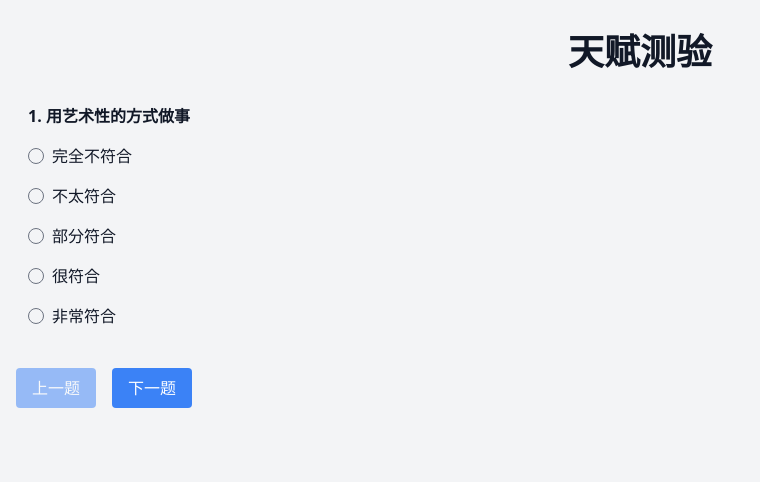
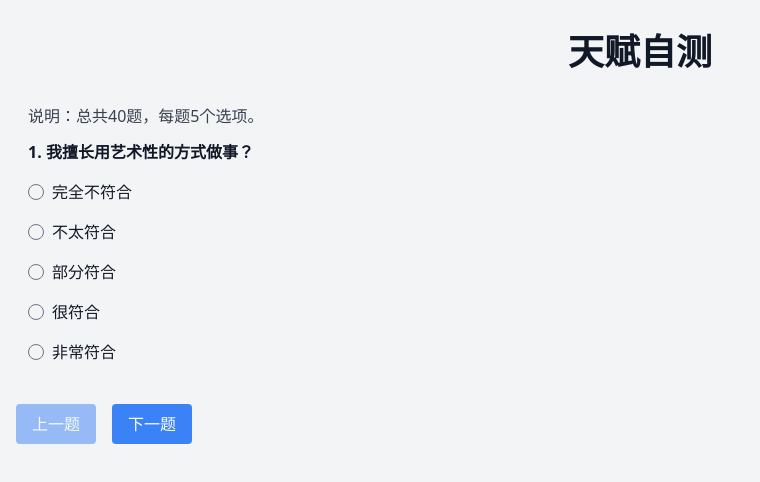
Before and after one commit to Aaxom/gift-test, a Next.js app: page / in a window 1280 px wide. Shown: the top 482 px of the page, without its empty margins (0-760 px from the left). Built offline with nearby package versions, Linux system fonts and the light colour scheme.

Commit message:
Perfect textual expression

```diff
--- a/pages/gift-test.tsx
+++ b/pages/gift-test.tsx
@@ -25,46 +25,46 @@ const Home: React.FC = () => {
   const [answers, setAnswers] = useState<Record<number, string>>({});
 
   const questions: Question[] = [
-    { question: "用艺术性的方式做事", category: "J" },
-    { question: "给别人传授知识", category: "E" },
-    { question: "需要手眼协调的任务", category: "F" },
-    { question: "流畅准确地完成一系列动作", category: "F" },
-    { question: "跟随音乐的节拍", category: "G" },
-    { question: "判断动物的需求", category: "H" },
-    { question: "刻画塑造事物", category: "J" },
-    { question: "需要手指灵巧的任务", category: "F" },
-    { question: "清楚明白地阐述事情", category: "A" },
-    { question: "让配色协调", category: "J" },
-    { question: "理解公式", category: "B" },
-    { question: "与身体相关的任务", category: "F" },
-    { question: "产出丰富的想法", category: "I" },
-    { question: "空间想象和思考", category: "C" },
-    { question: "找到不同寻常的问题解決办法", category: "I" },
-    { question: "有逻辑地思考问题", category: "B" },
-    { question: "理解数学向題", category: "B" },
-    { question: "用我的语言说服对方", category: "A" },
-    { question: "识别和理解我的情绪", category: "D" },
-    { question: "用数学方式进行论述", category: "B" },
-    { question: "从不同视角想想物体", category: "C" },
-    { question: "用语言来表达想法", category: "A" },
-    { question: "认识到我的愿望和需求，并与人交流", category: "D" },
-    { question: "替别人着想", category: "E" },
-    { question: "拥有破框思维", category: "I" },
-    { question: "空间定位", category: "C" },
-    { question: "遇到压力时让自己平静", category: "D" },
-    { question: "根据说明将事物在脑海中呈现出来", category: "C" },
-    { question: "与别人打交道", category: "E" },
-    { question: "与不熟悉的动物共处", category: "H" },
-    { question: "听到旋律中细微的不和谐之处", category: "G" },
-    { question: "照料不同种类的植物", category: "H" },
-    { question: "唱歌", category: "G" },
-    { question: "在时间紧迫的情況下处理问题", category: "D" },
-    { question: "识别不同草药并在工作中使用它们", category: "H" },
-    { question: "原创性思考", category: "I" },
-    { question: "装饰空间", category: "J" },
-    { question: "迅速理解对方想要给我传达什么信息", category: "A" },
-    { question: "学习不同种类的乐器", category: "G" },
-    { question: "在人与人之同斡旋", category: "E" },
+    { question: "我擅长用艺术性的方式做事？", category: "J" },
+    { question: "我擅长给别人传授知识？", category: "E" },
+    { question: "我擅长需要手眼协调的任务？", category: "F" },
+    { question: "我擅长流畅准确地完成一系列动作？", category: "F" },
+    { question: "我擅长跟随音乐的节拍？", category: "G" },
+    { question: "我擅长判断动物的需求？", category: "H" },
+    { question: "我擅长刻画塑造事物？", category: "J" },
+    { question: "我擅长需要手指灵巧的任务？", category: "F" },
+    { question: "我擅长清楚明白地阐述事情？", category: "A" },
+    { question: "我擅长让配色协调？", category: "J" },
+    { question: "我擅长理解公式？", category: "B" },
+    { question: "我擅长与身体相关的任务？", category: "F" },
+    { question: "我擅长产出丰富的想法？", category: "I" },
+    { question: "我擅长空间想象和思考？", category: "C" },
+    { question: "我擅长找到不同寻常的问题解決办法？", category: "I" },
+    { question: "我擅长有逻辑地思考问题？", category: "B" },
+    { question: "我擅长理解数学向題？", category: "B" },
+    { question: "我擅长用我的语言说服对方？", category: "A" },
+    { question: "我擅长识别和理解我的情绪？", category: "D" },
+    { question: "我擅长用数学方式进行论述？", category: "B" },
+    { question: "我擅长从不同视角想想物体？", category: "C" },
+    { question: "我擅长用语言来表达想法？", category: "A" },
+    { question: "我擅长认识到我的愿望和需求，并与人交流？", category: "D" },
+    { question: "我擅长替别人着想？", category: "E" },
+    { question: "我擅长拥有破框思维？", category: "I" },
+    { question: "我擅长空间定位？", category: "C" },
+    { question: "我擅长遇到压力时让自己平静？", category: "D" },
+    { question: "我擅长根据说明将事物在脑海中呈现出来？", category: "C" },
+    { question: "我擅长与别人打交道？", category: "E" },
+    { question: "我擅长与不熟悉的动物共处？", category: "H" },
+    { question: "我擅长听到旋律中细微的不和谐之处？", category: "G" },
+    { question: "我擅长照料不同种类的植物？", category: "H" },
+    { question: "我擅长唱歌？", category: "G" },
+    { question: "我擅长在时间紧迫的情況下处理问题？", category: "D" },
+    { question: "我擅长识别不同草药并在工作中使用它们？", category: "H" },
+    { question: "我擅长原创性思考？", category: "I" },
+    { question: "我擅长装饰空间？", category: "J" },
+    { question: "我擅长迅速理解对方想要给我传达什么信息？", category: "A" },
+    { question: "我擅长学习不同种类的乐器？", category: "G" },
+    { question: "我擅长在人与人之同斡旋？", category: "E" },
   ];
 
   const talents: Talent = {
@@ -123,13 +123,16 @@ const Home: React.FC = () => {
   return (
     <div className="min-h-screen bg-gray-100 dark:bg-gray-800">
       <Head>
-        <title>天赋测验</title>
+        <title>天赋自测</title>
       </Head>
 
       <div className="container mx-auto px-4 py-8">
         <h1 className="text-4xl text-center font-bold mb-8 text-gray-900 dark:text-gray-200">
-          天赋测验
+          天赋自测
         </h1>
+        <div className="max-w-2xl mx-3 mb-3 text-gray-700 dark:text-gray-300">
+          说明：总共40题，每题5个选项。
+        </div>
         {!submitted ? (
           <form onSubmit={handleSubmit}>
             <div className="mb-6 mx-3">
@@ -166,7 +169,12 @@ const Home: React.FC = () => {
             </div>
             <button
               type="button"
-              className={"bg-blue-500 text-white px-4 py-2 rounded mr-4" + (currentQuestionIndex === 0 ? " opacity-50 cursor-not-allowed" : "")}
+              className={
+                "bg-blue-500 text-white px-4 py-2 rounded mr-4" +
+                (currentQuestionIndex === 0
+                  ? " opacity-50 cursor-not-allowed"
+                  : "")
+              }
               onClick={handlePreviousQuestion}
               disabled={currentQuestionIndex === 0}
             >
@@ -176,7 +184,9 @@ const Home: React.FC = () => {
               type="submit"
               className="bg-blue-500 text-white px-4 py-2 rounded"
             >
-              {currentQuestionIndex < questions.length - 1 ? "下一题" : "查看结果"}
+              {currentQuestionIndex < questions.length - 1
+                ? "下一题"
+                : "查看结果"}
             </button>
           </form>
         ) : (
--- a/pages/index.tsx
+++ b/pages/index.tsx
@@ -25,46 +25,46 @@ const Home: React.FC = () => {
   const [answers, setAnswers] = useState<Record<number, string>>({});
 
   const questions: Question[] = [
-    { question: "用艺术性的方式做事", category: "J" },
-    { question: "给别人传授知识", category: "E" },
-    { question: "需要手眼协调的任务", category: "F" },
-    { question: "流畅准确地完成一系列动作", category: "F" },
-    { question: "跟随音乐的节拍", category: "G" },
-    { question: "判断动物的需求", category: "H" },
-    { question: "刻画塑造事物", category: "J" },
-    { question: "需要手指灵巧的任务", category: "F" },
-    { question: "清楚明白地阐述事情", category: "A" },
-    { question: "让配色协调", category: "J" },
-    { question: "理解公式", category: "B" },
-    { question: "与身体相关的任务", category: "F" },
-    { question: "产出丰富的想法", category: "I" },
-    { question: "空间想象和思考", category: "C" },
-    { question: "找到不同寻常的问题解決办法", category: "I" },
-    { question: "有逻辑地思考问题", category: "B" },
-    { question: "理解数学向題", category: "B" },
-    { question: "用我的语言说服对方", category: "A" },
-    { question: "识别和理解我的情绪", category: "D" },
-    { question: "用数学方式进行论述", category: "B" },
-    { question: "从不同视角想想物体", category: "C" },
-    { question: "用语言来表达想法", category: "A" },
-    { question: "认识到我的愿望和需求，并与人交流", category: "D" },
-    { question: "替别人着想", category: "E" },
-    { question: "拥有破框思维", category: "I" },
-    { question: "空间定位", category: "C" },
-    { question: "遇到压力时让自己平静", category: "D" },
-    { question: "根据说明将事物在脑海中呈现出来", category: "C" },
-    { question: "与别人打交道", category: "E" },
-    { question: "与不熟悉的动物共处", category: "H" },
-    { question: "听到旋律中细微的不和谐之处", category: "G" },
-    { question: "照料不同种类的植物", category: "H" },
-    { question: "唱歌", category: "G" },
-    { question: "在时间紧迫的情況下处理问题", category: "D" },
-    { question: "识别不同草药并在工作中使用它们", category: "H" },
-    { question: "原创性思考", category: "I" },
-    { question: "装饰空间", category: "J" },
-    { question: "迅速理解对方想要给我传达什么信息", category: "A" },
-    { question: "学习不同种类的乐器", category: "G" },
-    { question: "在人与人之同斡旋", category: "E" },
+    { question: "我擅长用艺术性的方式做事？", category: "J" },
+    { question: "我擅长给别人传授知识？", category: "E" },
+    { question: "我擅长需要手眼协调的任务？", category: "F" },
+    { question: "我擅长流畅准确地完成一系列动作？", category: "F" },
+    { question: "我擅长跟随音乐的节拍？", category: "G" },
+    { question: "我擅长判断动物的需求？", category: "H" },
+    { question: "我擅长刻画塑造事物？", category: "J" },
+    { question: "我擅长需要手指灵巧的任务？", category: "F" },
+    { question: "我擅长清楚明白地阐述事情？", category: "A" },
+    { question: "我擅长让配色协调？", category: "J" },
+    { question: "我擅长理解公式？", category: "B" },
+    { question: "我擅长与身体相关的任务？", category: "F" },
+    { question: "我擅长产出丰富的想法？", category: "I" },
+    { question: "我擅长空间想象和思考？", category: "C" },
+    { question: "我擅长找到不同寻常的问题解決办法？", category: "I" },
+    { question: "我擅长有逻辑地思考问题？", category: "B" },
+    { question: "我擅长理解数学向題？", category: "B" },
+    { question: "我擅长用我的语言说服对方？", category: "A" },
+    { question: "我擅长识别和理解我的情绪？", category: "D" },
+    { question: "我擅长用数学方式进行论述？", category: "B" },
+    { question: "我擅长从不同视角想想物体？", category: "C" },
+    { question: "我擅长用语言来表达想法？", category: "A" },
+    { question: "我擅长认识到我的愿望和需求，并与人交流？", category: "D" },
+    { question: "我擅长替别人着想？", category: "E" },
+    { question: "我擅长拥有破框思维？", category: "I" },
+    { question: "我擅长空间定位？", category: "C" },
+    { question: "我擅长遇到压力时让自己平静？", category: "D" },
+    { question: "我擅长根据说明将事物在脑海中呈现出来？", category: "C" },
+    { question: "我擅长与别人打交道？", category: "E" },
+    { question: "我擅长与不熟悉的动物共处？", category: "H" },
+    { question: "我擅长听到旋律中细微的不和谐之处？", category: "G" },
+    { question: "我擅长照料不同种类的植物？", category: "H" },
+    { question: "我擅长唱歌？", category: "G" },
+    { question: "我擅长在时间紧迫的情況下处理问题？", category: "D" },
+    { question: "我擅长识别不同草药并在工作中使用它们？", category: "H" },
+    { question: "我擅长原创性思考？", category: "I" },
+    { question: "我擅长装饰空间？", category: "J" },
+    { question: "我擅长迅速理解对方想要给我传达什么信息？", category: "A" },
+    { question: "我擅长学习不同种类的乐器？", category: "G" },
+    { question: "我擅长在人与人之同斡旋？", category: "E" },
   ];
 
   const talents: Talent = {
@@ -123,13 +123,16 @@ const Home: React.FC = () => {
   return (
     <div className="min-h-screen bg-gray-100 dark:bg-gray-800">
       <Head>
-        <title>天赋测验</title>
+        <title>天赋自测</title>
       </Head>
 
       <div className="container mx-auto px-4 py-8">
         <h1 className="text-4xl text-center font-bold mb-8 text-gray-900 dark:text-gray-200">
-          天赋测验
+          天赋自测
         </h1>
+        <div className="max-w-2xl mx-3 mb-3 text-gray-700 dark:text-gray-300">
+          说明：总共40题，每题5个选项。
+        </div>
         {!submitted ? (
           <form onSubmit={handleSubmit}>
             <div className="mb-6 mx-3">
@@ -166,7 +169,12 @@ const Home: React.FC = () => {
             </div>
             <button
               type="button"
-              className={"bg-blue-500 text-white px-4 py-2 rounded mr-4" + (currentQuestionIndex === 0 ? " opacity-50 cursor-not-allowed" : "")}
+              className={
+                "bg-blue-500 text-white px-4 py-2 rounded mr-4" +
+                (currentQuestionIndex === 0
+                  ? " opacity-50 cursor-not-allowed"
+                  : "")
+              }
               onClick={handlePreviousQuestion}
               disabled={currentQuestionIndex === 0}
             >
@@ -176,7 +184,9 @@ const Home: React.FC = () => {
               type="submit"
               className="bg-blue-500 text-white px-4 py-2 rounded"
             >
-              {currentQuestionIndex < questions.length - 1 ? "下一题" : "查看结果"}
+              {currentQuestionIndex < questions.length - 1
+                ? "下一题"
+                : "查看结果"}
             </button>
           </form>
         ) : (
```
